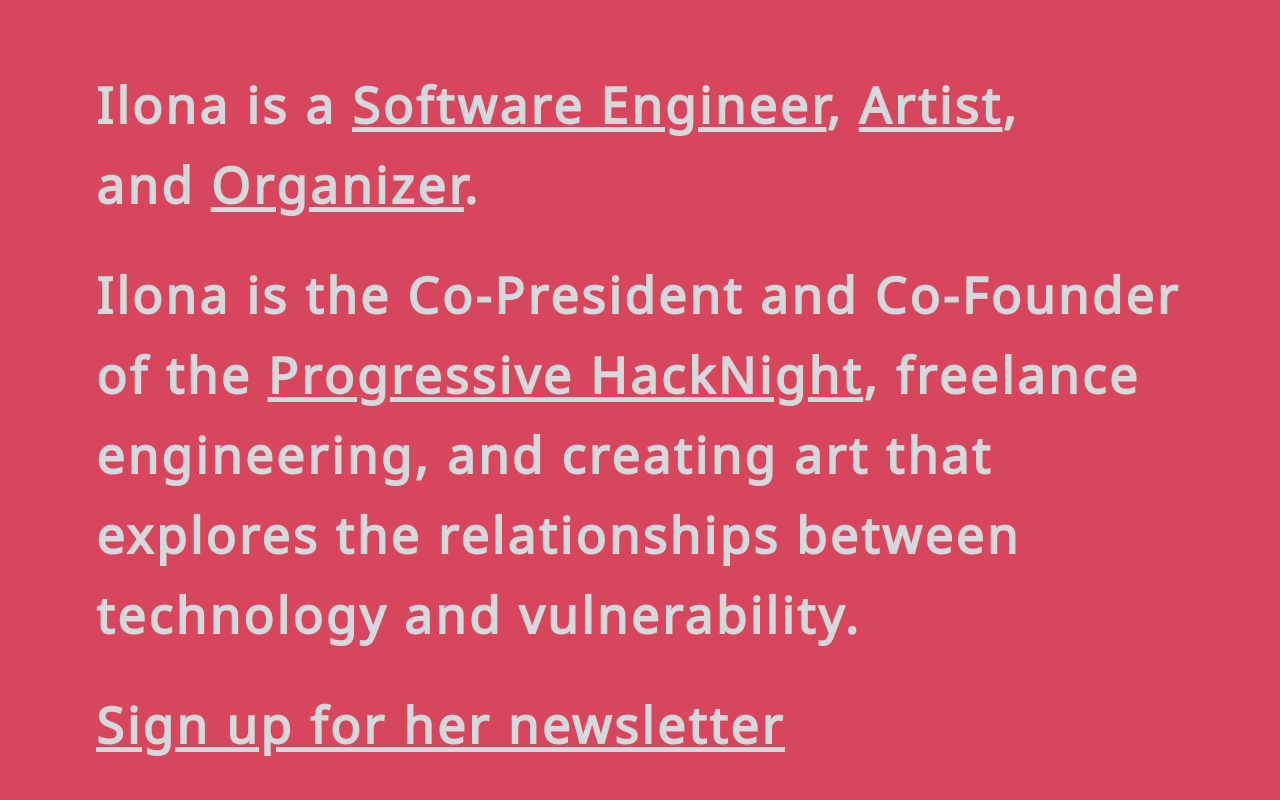
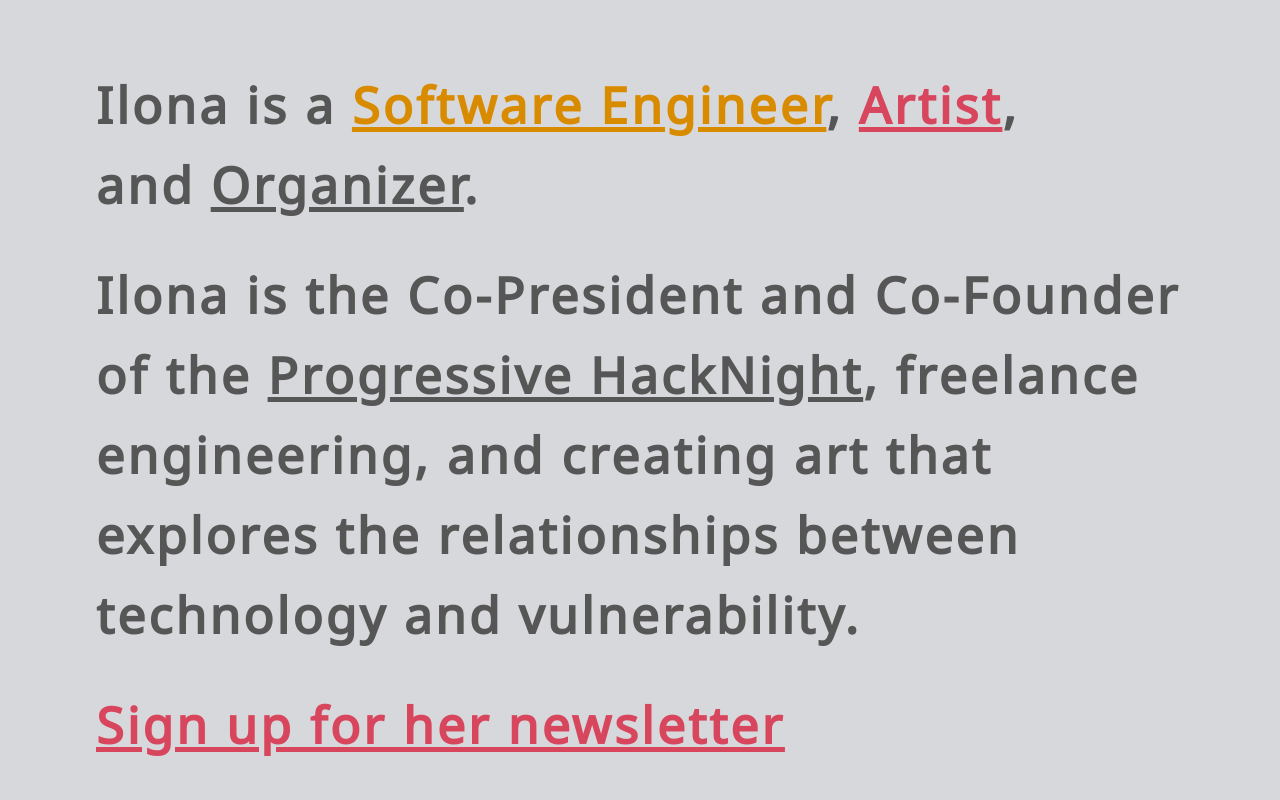
Before and after one commit to ibrand/ilonabrand.com, a plain HTML site: page index.html in a window 1280 px wide. Shown: the top 800 px of the page. Drawn offline with nearby package versions, Linux system fonts and the light colour scheme; some packages are replaced by stand-ins of ours; a script that the page names is missing.

Commit message:
styling changes

```diff
--- a/index.html
+++ b/index.html
@@ -10,13 +10,13 @@
     <div class="intro banner">
         <div class="text">
             <p>
-                Ilona is a <a href="#engineer">Software Engineer</a>, <a href="#artist">Artist</a>,<br/> and <a target="_blank" href="https://www.progressivehacknight.org">Organizer</a>.
+                Ilona is a <a class="engineer-link" href="#engineer">Software Engineer</a>, <a class="artist-link" href="#artist">Artist</a>,<br/> and <a target="_blank" href="https://www.progressivehacknight.org">Organizer</a>.
             </p>
             <p>
                 Ilona is the Co-President and Co-Founder of the <a href="https://www.progressivehacknight.org">Progressive HackNight</a>, freelance engineering, and creating art that explores the relationships between technology and vulnerability.
             </p>
             <p>
-                <a target="_blank" href="https://tinyletter.com/theilonabrand">Sign up for her newsletter</a>
+                <a class="artist-link" target="_blank" href="https://tinyletter.com/theilonabrand">Sign up for her newsletter</a>
             </p>
         </div>
     </div>
--- a/stylesheet.css
+++ b/stylesheet.css
@@ -35,15 +35,31 @@
 }
 
 body .intro {
-    background: #D8465E;
+    /* background: #D8465E; */
+    background: #D7D8DB;
+    color: #565656;
+}
+
+.intro a {
+    color: #565656;
+}
+
+.intro .engineer-link {
+    color: #D98B00;
 }
 
 body .engineer {
     background: #D98B00;
 }
 
+.intro .artist-link {
+    /* color: #F26A87; */
+    color: #D8465E;
+}
+
 body .artist {
-    background: #F26A87;
+    /* background: #F26A87; */
+    background: #D8465E;
 }
 
 h1 {
```
